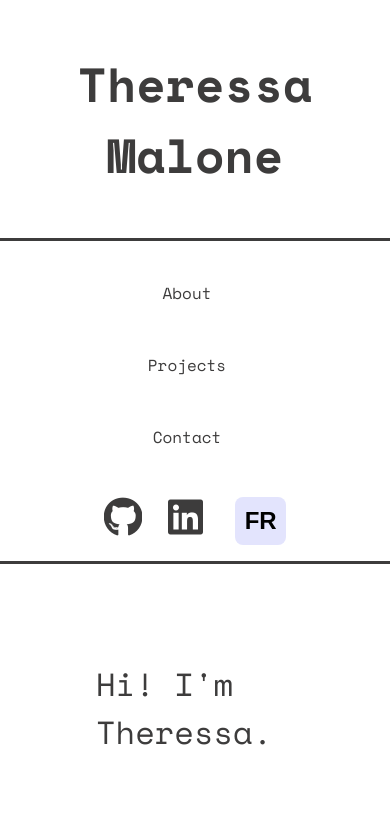
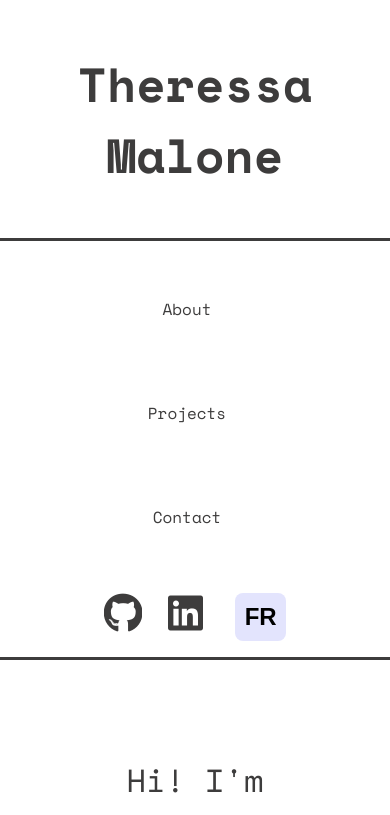
Before and after one commit to tssa017/portfolio, a React (Create React App) app: page / in a window 390 px wide. Shown: the top 815 px of the page. Built offline with nearby package versions, Linux system fonts and the light colour scheme; a web font is replaced by a local one.

Commit message:
:iphone: optimise mobile view

```diff
--- a/src/components/hero/hero.scss
+++ b/src/components/hero/hero.scss
@@ -4,7 +4,6 @@
 .hero {
     display: flex;
     flex-direction: column;
-    justify-content: center;
     gap: 1rem;
     padding: 3rem;
     border: none;
@@ -13,6 +12,7 @@
     &__heading {
         font-size: 2rem;
         padding: 3rem;
+        text-align: center;
     }
 
     &__img {
@@ -52,6 +52,7 @@
 @media screen and (min-width: 768px) {
     .hero {
         &__heading {
+            justify-content: center;
             align-self: center;
         }
 
--- a/src/components/language/language.scss
+++ b/src/components/language/language.scss
@@ -21,7 +21,7 @@
     padding-bottom: 1.5rem;
 
     li {
-        padding: 1.5rem 0;
+        padding: 2.5rem 0;
         text-align: center;
         margin-right: 1rem;
         font-size: 1rem;
--- a/src/components/projects/projects.scss
+++ b/src/components/projects/projects.scss
@@ -15,6 +15,6 @@
         flex-flow: row wrap;
         justify-content: center;
         padding: 2rem;
-        gap: 2rem;
+        gap: 8rem;
     }
 }
```
